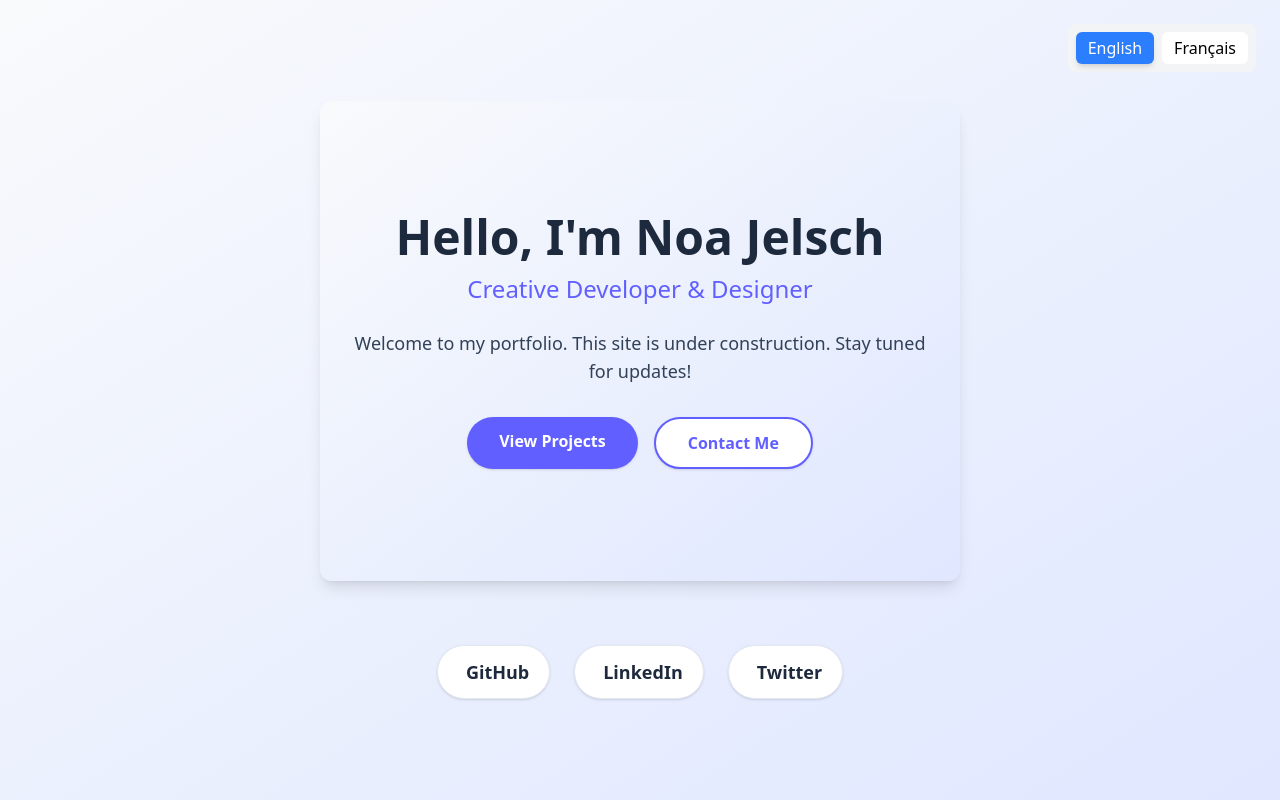
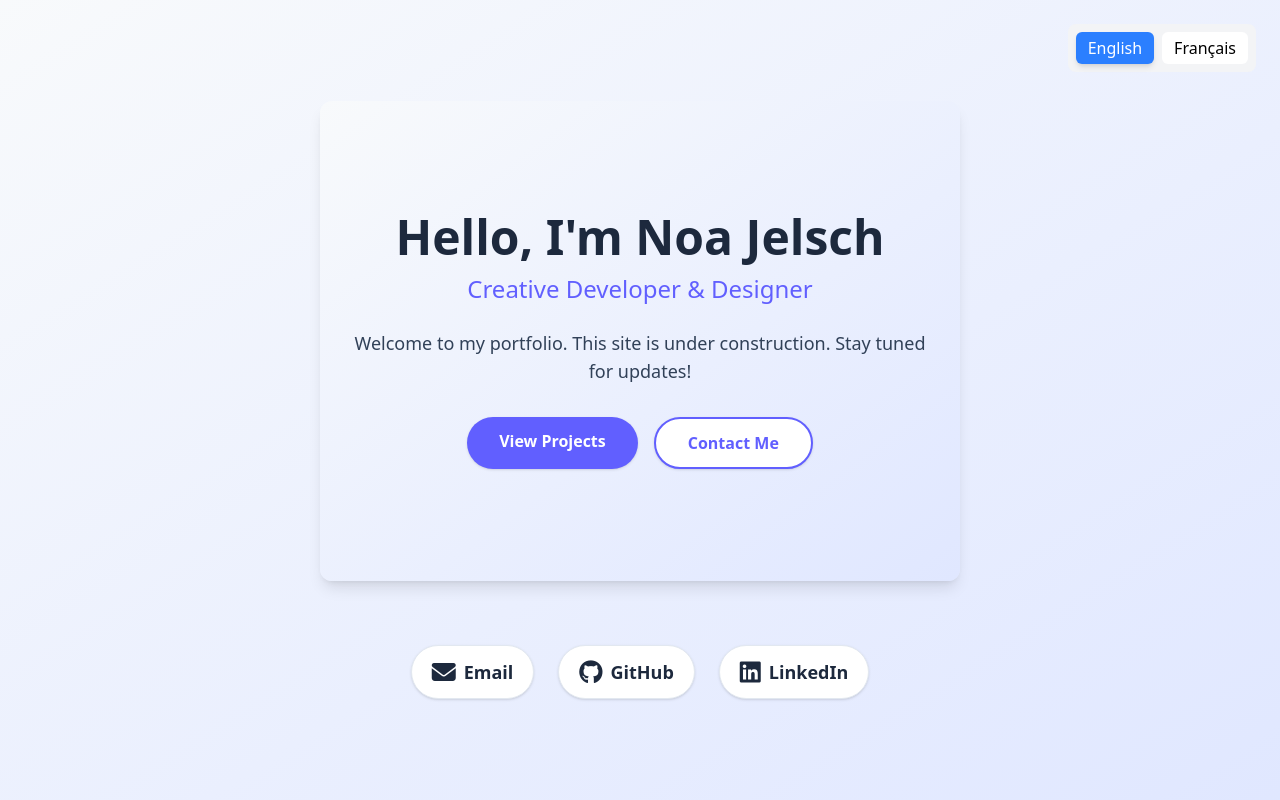
Before and after one commit to Akkuro/Portfolio, a Next.js app: page / in a window 1280 px wide. Built offline with nearby package versions, Linux system fonts and the light colour scheme.

Commit message:
Update socials

```diff
--- a/package.json
+++ b/package.json
@@ -9,6 +9,7 @@
     "lint": "next lint"
   },
   "dependencies": {
+    "@fortawesome/fontawesome-free": "^6.7.2",
     "i18next": "^25.0.0",
     "i18next-browser-languagedetector": "^8.0.4",
     "next": "15.3.0",
--- a/src/app/components/SocialLinks.tsx
+++ b/src/app/components/SocialLinks.tsx
@@ -3,7 +3,17 @@
 export const SocialLinks: React.FC = () => (
   <div className="flex gap-6 my-8 justify-center">
     <a
-      href="https://github.com/yourusername"
+      href=""
+      target="_blank"
+      rel="noopener noreferrer"
+      aria-label="Email"
+      className="flex items-center gap-2 px-5 py-3 rounded-full bg-white shadow hover:bg-indigo-50 transition text-slate-800 text-lg font-semibold border border-slate-200 hover:text-indigo-600"
+    >
+      <i className="fa-solid fa-envelope text-2xl" />
+      <span className="hidden sm:inline">Email</span>
+    </a>
+    <a
+      href=""
       target="_blank"
       rel="noopener noreferrer"
       aria-label="GitHub"
@@ -13,7 +23,7 @@ export const SocialLinks: React.FC = () => (
       <span className="hidden sm:inline">GitHub</span>
     </a>
     <a
-      href="https://linkedin.com/in/yourusername"
+      href=""
       target="_blank"
       rel="noopener noreferrer"
       aria-label="LinkedIn"
@@ -22,15 +32,5 @@ export const SocialLinks: React.FC = () => (
       <i className="fab fa-linkedin text-2xl" />
       <span className="hidden sm:inline">LinkedIn</span>
     </a>
-    <a
-      href="https://twitter.com/yourusername"
-      target="_blank"
-      rel="noopener noreferrer"
-      aria-label="Twitter"
-      className="flex items-center gap-2 px-5 py-3 rounded-full bg-white shadow hover:bg-indigo-50 transition text-slate-800 text-lg font-semibold border border-slate-200 hover:text-sky-500"
-    >
-      <i className="fab fa-twitter text-2xl" />
-      <span className="hidden sm:inline">Twitter</span>
-    </a>
   </div>
 );
--- a/src/app/globals.css
+++ b/src/app/globals.css
@@ -1 +1,2 @@
 @import "tailwindcss";
+@import "@fortawesome/fontawesome-free/css/all.min.css";
--- a/src/app/layout.tsx
+++ b/src/app/layout.tsx
@@ -2,6 +2,7 @@ import { LanguageProvider } from "./contexts/LanguageContext";
 import type { Metadata } from "next";
 import "./globals.css";
 import PreloadTranslations from "./components/PreloadTranslations";
+import Head from "next/head";
 
 export const metadata: Metadata = {
   title: "My App",
@@ -14,9 +15,14 @@ export default function RootLayout({
 }) {
   return (
     <html lang="en">
-      <head>
+      <Head>
+        <link
+          rel="stylesheet"
+          href="https://cdnjs.cloudflare.com/ajax/libs/font-awesome/6.4.2/css/all.min.css"
+          referrerPolicy="no-referrer"
+        />
         <PreloadTranslations />
-      </head>
+      </Head>
       <body>
         <LanguageProvider>{children}</LanguageProvider>
       </body>
```
Also changed, not shown: 1 other file (tests, documents, lock files or other folders).
